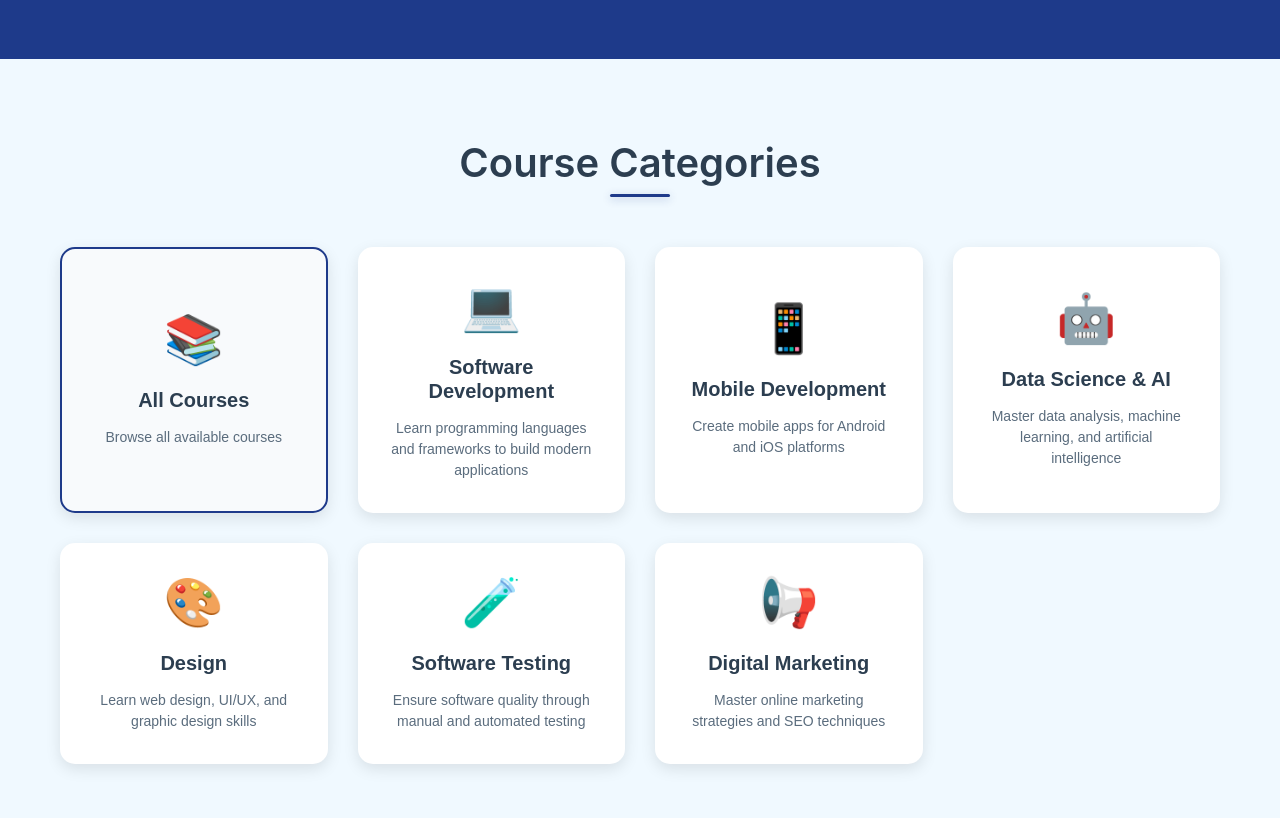
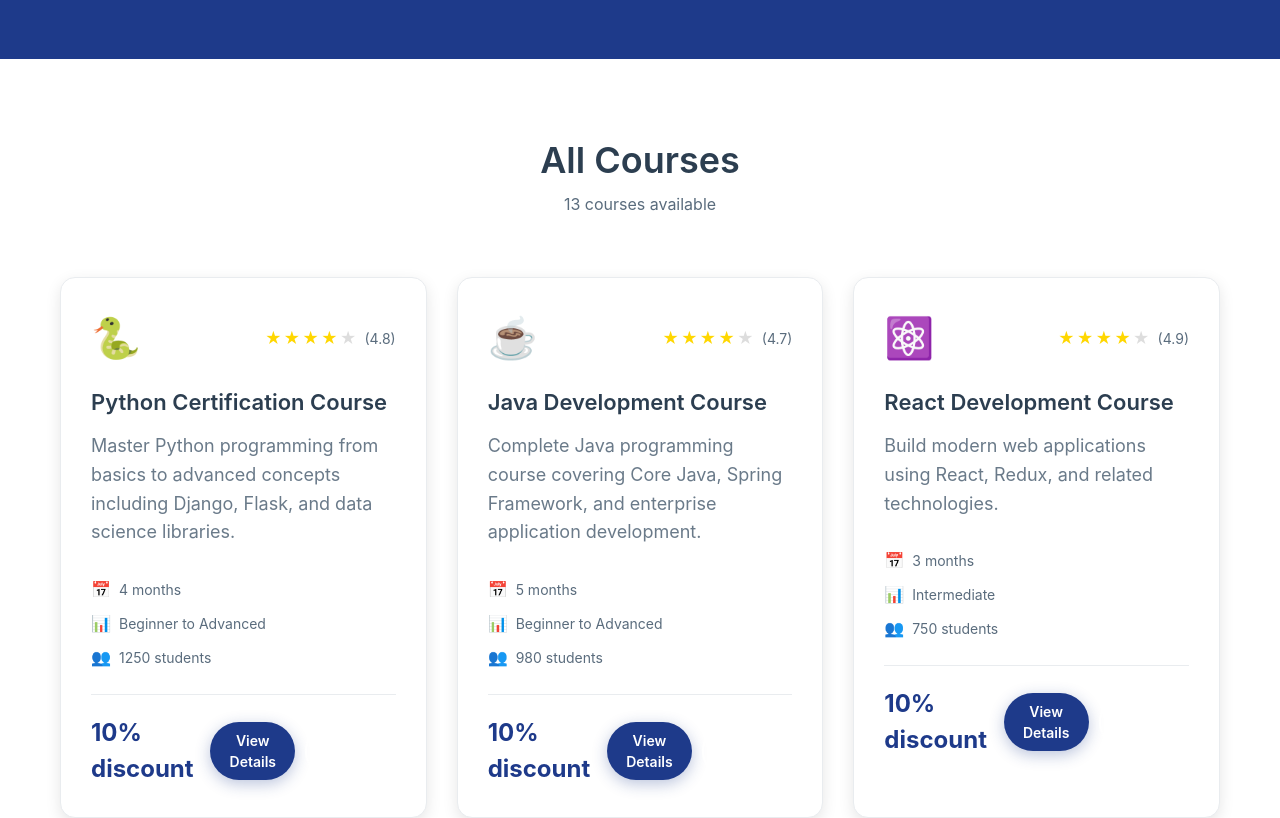
Before and after one commit to santhosh-katakam/inst, a React (Vite) app: page /inst/courses in a window 1280 px wide. Shown: the part 480-1298 px from the top of the page. Built offline with nearby package versions, Linux system fonts and the light colour scheme.

Commit message:
Remove Course Categories section from courses page - now shows all courses directly

```diff
--- a/src/pages/Courses.css
+++ b/src/pages/Courses.css
@@ -50,11 +50,7 @@
   color: var(--primary-blue);
 }
 
-.courses-categories {
-  padding: 80px 0;
-  background: var(--very-light-blue);
-  scroll-margin-top: 100px; /* Offset for fixed header */
-}
+
 
 .categories-grid {
   display: grid;
@@ -104,6 +100,7 @@
 .courses-listing {
   padding: 80px 0;
   background: var(--white);
+  scroll-margin-top: 100px; /* Offset for fixed header */
 }
 
 .courses-header {
--- a/src/pages/Courses.jsx
+++ b/src/pages/Courses.jsx
@@ -4,60 +4,22 @@
 
 const Courses = () => {
   const [activeTab, setActiveTab] = useState('classroom')
-  const [selectedCategory, setSelectedCategory] = useState('all')
 
   // Function to handle tab click and smooth scroll
   const handleTabClick = (tabType) => {
     setActiveTab(tabType)
 
-    // Smooth scroll to course categories section
-    const courseCategoriesSection = document.querySelector('.courses-categories')
-    if (courseCategoriesSection) {
-      courseCategoriesSection.scrollIntoView({
+    // Smooth scroll to courses listing section
+    const coursesListingSection = document.querySelector('.courses-listing')
+    if (coursesListingSection) {
+      coursesListingSection.scrollIntoView({
         behavior: 'smooth',
         block: 'start'
       })
     }
   }
 
-  const courseCategories = [
-    {
-      id: 'software-development',
-      name: 'Software Development',
-      icon: '💻',
-      description: 'Learn programming languages and frameworks to build modern applications'
-    },
-    {
-      id: 'mobile-development',
-      name: 'Mobile Development',
-      icon: '📱',
-      description: 'Create mobile apps for Android and iOS platforms'
-    },
-    {
-      id: 'data-science',
-      name: 'Data Science & AI',
-      icon: '🤖',
-      description: 'Master data analysis, machine learning, and artificial intelligence'
-    },
-    {
-      id: 'design',
-      name: 'Design',
-      icon: '🎨',
-      description: 'Learn web design, UI/UX, and graphic design skills'
-    },
-    {
-      id: 'testing',
-      name: 'Software Testing',
-      icon: '🧪',
-      description: 'Ensure software quality through manual and automated testing'
-    },
-    {
-      id: 'digital-marketing',
-      name: 'Digital Marketing',
-      icon: '📢',
-      description: 'Master online marketing strategies and SEO techniques'
-    }
-  ]
+
 
   const allCourses = [
     // Software Development
@@ -229,12 +191,7 @@
     }
   ]
 
-  const getFilteredCourses = () => {
-    if (selectedCategory === 'all') {
-      return allCourses
-    }
-    return allCourses.filter(course => course.category === selectedCategory)
-  }
+
 
   const renderStars = (rating) => {
     return [...Array(5)].map((_, i) => (
@@ -268,47 +225,17 @@
         </div>
       </div>
 
-      <section className="courses-categories">
-        <div className="container">
-          <h2 className="section-title">Course Categories</h2>
-          <div className="categories-grid">
-            <button
-              className={`category-card ${selectedCategory === 'all' ? 'active' : ''}`}
-              onClick={() => setSelectedCategory('all')}
-            >
-              <div className="category-icon">📚</div>
-              <h3>All Courses</h3>
-              <p>Browse all available courses</p>
-            </button>
-            {courseCategories.map((category) => (
-              <button
-                key={category.id}
-                className={`category-card ${selectedCategory === category.id ? 'active' : ''}`}
-                onClick={() => setSelectedCategory(category.id)}
-              >
-                <div className="category-icon">{category.icon}</div>
-                <h3>{category.name}</h3>
-                <p>{category.description}</p>
-              </button>
-            ))}
-          </div>
-        </div>
-      </section>
+
 
       <section className="courses-listing">
         <div className="container">
           <div className="courses-header">
-            <h2>
-              {selectedCategory === 'all'
-                ? 'All Courses'
-                : courseCategories.find(cat => cat.id === selectedCategory)?.name
-              }
-            </h2>
-            <p>{getFilteredCourses().length} courses available</p>
+            <h2>All Courses</h2>
+            <p>{allCourses.length} courses available</p>
           </div>
 
           <div className="courses-grid">
-            {getFilteredCourses().map((course) => (
+            {allCourses.map((course) => (
               <div key={course.id} className="course-card">
                 <div className="course-header">
                   <div className="course-icon">{course.icon}</div>
```
